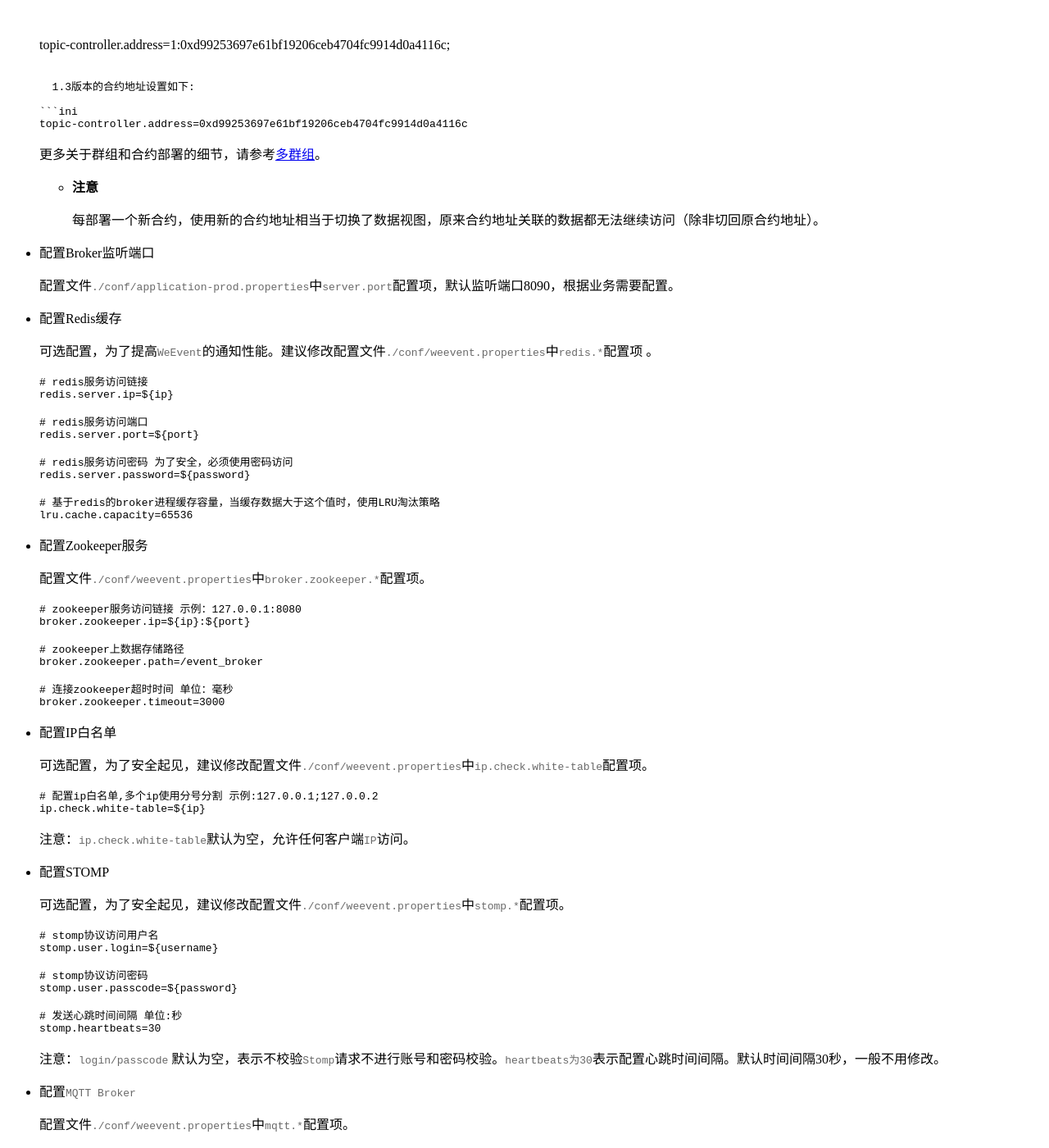
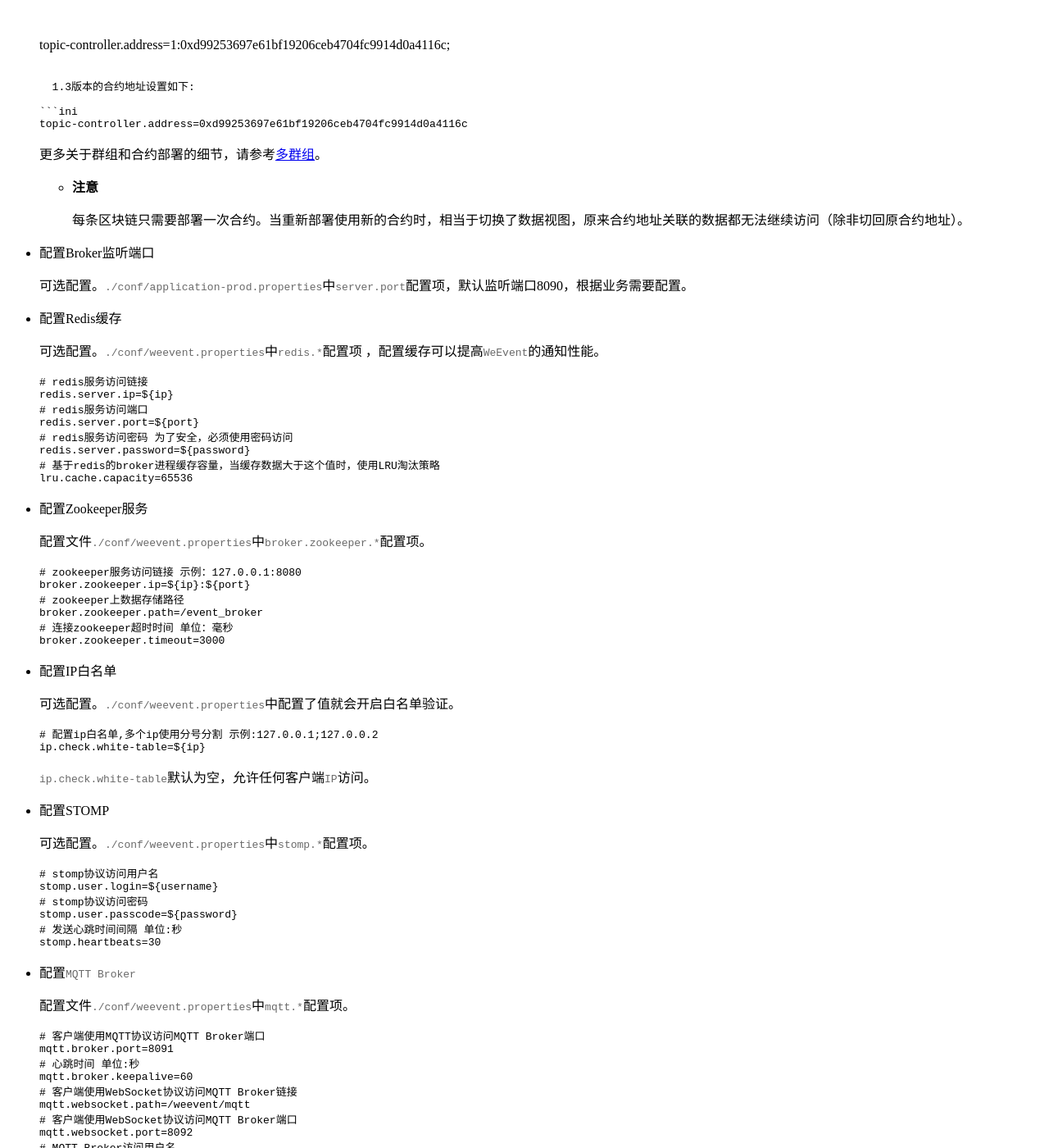
Before and after one commit to WeBankBlockchain/WeEvent-docs, a Sphinx documentation site: the page built from docs/install/module/broker.md, in a window 1280 px wide and 1400 px high, scrolled down 2372 px. Shown: the whole window at 82% size. Built offline with Sphinx 7.4.7 and the Read the Docs theme 2.0.0, drawn with Linux system fonts in a browser that asks for light colours; some of the changed text lies outside the part shown.

Commit message:
review (#58)

````diff
--- a/docs/install/module/broker.md
+++ b/docs/install/module/broker.md
@@ -12,19 +12,19 @@
 
    必选配置。Broker通过区块链`FISCO-BCOS`持久化数据。
 
-   推荐安装`FISCO-BCOS` 2.0版本。具体安装步骤，请参见[FISCO-BCOS 2.0安装](https://fisco-bcos-documentation.readthedocs.io/zh_CN/release-2.0/docs/installation.html)。
+   推荐使用`FISCO-BCOS` 2.0版本。具体安装步骤，请参见[FISCO-BCOS 2.0安装](https://fisco-bcos-documentation.readthedocs.io/zh_CN/release-2.0/docs/installation.html)。
 
 - Redis缓存
 
   可选配置。
 
-  推荐安装`Redis`5.0+版本。具体安装步骤，请参见[Redis安装](https://redis.io/download)。
+  推荐使用`Redis`5.0+版本。具体安装步骤，请参见[Redis安装](https://redis.io/download)。
 
 - Zookeeper服务
 
-  可选配置。当用户使用了`JsonRPC`或者`RESTful`协议的订阅功能时必选配置。
+  可选配置。当使用了`JsonRPC`或者`RESTful`协议的订阅功能起来`Zookeeper`主备切换。
 
-  推荐安装`Zookeeper`3.4+版本。具体安装步骤，请参见[Zookeeper安装](http://zookeeper.apache.org/doc/r3.4.13/zookeeperStarted.html)。
+  推荐使用`Zookeeper`3.5+版本。具体安装步骤，请参见[Zookeeper安装](http://zookeeper.apache.org/doc/r3.4.13/zookeeperStarted.html)。
 
 
 ### 获取安装包
@@ -103,25 +103,23 @@ $ tree  -L 2
 
   -  **注意**
 
-        每部署一个新合约，使用新的合约地址相当于切换了数据视图，原来合约地址关联的数据都无法继续访问（除非切回原合约地址）。
+        每条区块链只需要部署一次合约。当重新部署使用新的合约时，相当于切换了数据视图，原来合约地址关联的数据都无法继续访问（除非切回原合约地址）。
 
 - 配置Broker监听端口
 
-  配置文件`./conf/application-prod.properties`中`server.port`配置项，默认监听端口8090，根据业务需要配置。
+  可选配置。`./conf/application-prod.properties`中`server.port`配置项，默认监听端口8090，根据业务需要配置。
+
 - 配置Redis缓存
 
-  可选配置，为了提高`WeEvent`的通知性能。建议修改配置文件`./conf/weevent.properties`中`redis.*`配置项 。
+  可选配置。`./conf/weevent.properties`中`redis.*`配置项 ，配置缓存可以提高`WeEvent`的通知性能。
 
   ```ini
   # redis服务访问链接
   redis.server.ip=${ip}
-
   # redis服务访问端口
   redis.server.port=${port}
-
   # redis服务访问密码 为了安全，必须使用密码访问
   redis.server.password=${password}
-
   # 基于redis的broker进程缓存容量，当缓存数据大于这个值时，使用LRU淘汰策略
   lru.cache.capacity=65536
   ```
@@ -133,40 +131,35 @@ $ tree  -L 2
   ```ini
   # zookeeper服务访问链接 示例：127.0.0.1:8080
   broker.zookeeper.ip=${ip}:${port}
-
   # zookeeper上数据存储路径
   broker.zookeeper.path=/event_broker
-
   # 连接zookeeper超时时间 单位：毫秒
   broker.zookeeper.timeout=3000
   ```
 
 - 配置IP白名单
 
-  可选配置，为了安全起见，建议修改配置文件`./conf/weevent.properties`中`ip.check.white-table`配置项。
+  可选配置。`./conf/weevent.properties`中配置了值就会开启白名单验证。
 
   ```ini
   # 配置ip白名单,多个ip使用分号分割 示例:127.0.0.1;127.0.0.2
   ip.check.white-table=${ip}
   ```
 
-  注意：`ip.check.white-table`默认为空，允许任何客户端`IP`访问。
+  `ip.check.white-table`默认为空，允许任何客户端`IP`访问。
 
 - 配置STOMP
 
-  可选配置，为了安全起见，建议修改配置文件`./conf/weevent.properties`中`stomp.*`配置项。
+  可选配置。`./conf/weevent.properties`中`stomp.*`配置项。
 
   ```ini
   # stomp协议访问用户名
   stomp.user.login=${username}
-
   # stomp协议访问密码
   stomp.user.passcode=${password}
-
   # 发送心跳时间间隔 单位:秒
   stomp.heartbeats=30
   ```
-  注意：`login/passcode` 默认为空，表示不校验`Stomp`请求不进行账号和密码校验。`heartbeats为30`表示配置心跳时间间隔。默认时间间隔30秒，一般不用修改。
 
 - 配置`MQTT Broker`
 
@@ -175,19 +168,14 @@ $ tree  -L 2
   ```ini
   # 客户端使用MQTT协议访问MQTT Broker端口
   mqtt.broker.port=8091
-
   # 心跳时间 单位:秒
   mqtt.broker.keepalive=60
-
   # 客户端使用WebSocket协议访问MQTT Broker链接
   mqtt.websocket.path=/weevent/mqtt
-
   # 客户端使用WebSocket协议访问MQTT Broker端口
   mqtt.websocket.port=8092
-
   # MQTT Broker访问用户名
   mqtt.user.login=
-
   # MQTT Broker访问密码
   mqtt.user.passcode=
   ```
@@ -223,6 +211,6 @@ $ tree  -L 2
 
 ### 加入Nginx反向代理
 
-`WeEvent`服务的所有请求都通过`Nginx`负载均衡接入，`Nginx`子模块的安装及详细配置参见[Nginx模块安装及配置](./nginx.html) 。
+将部署好的`Broker`配置到`Nginx`提供对外服务。`Nginx`子模块的安装及详细配置参见[Nginx模块安装及配置](./nginx.html) 。
 
-如需部署多进程实例，将上述步骤安装好的`Broker`目录打包拷贝到其他机器上，解压启动即可。
+如需部署其更多实例，将上述步骤安装好的`Broker`目录拷贝到目标位置，启动即可。
````
Also changed, not shown: docs/install/download.md (+9 -5 lines), docs/install/module/governance.md (+2 -2 lines), docs/introduction/architecture.md (+2 -2 lines).
